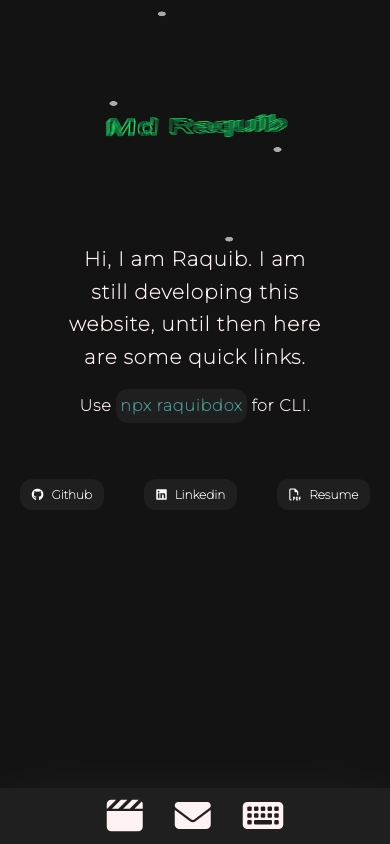
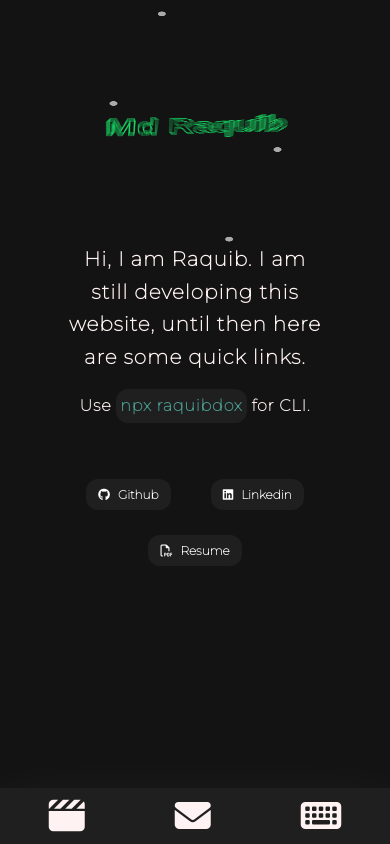
Before and after one commit to RaquibDox/portfolio, a website: page dist/index.html in a window 390 px wide. Drawn offline with Linux system fonts and the light colour scheme; animation ran at ten frames a second.

Commit message:
minor correction in responsiveness

```diff
--- a/dist/index.html
+++ b/dist/index.html
@@ -16,7 +16,7 @@
 </head>
 <body class="bg-darkGray h-full">
     <header class="fixed z-10 bottom-0 bg-semiGray w-full sm:h-20 h-14 sm:sticky sm:top-0 drop-shadow-[0_35px_35px_rgba(225,225,225,0.15)]">
-        <ul class="sm:w-[29rem] h-full m-auto flex flex-row sm:justify-between justify-center items-center gap-8">
+        <ul class="icons sm:w-[29rem] h-full m-auto flex flex-row justify-between items-center">
             <li><a href="https://moviesdox.netlify.app/" target="_blank"><span class="text-gray-100 font-montserrat font-bold text-xl m-0 p-0 hidden sm:inline-block">MoviesDox</span><span class="sm:hidden text-4xl text-red-50"><i class="fa-solid fa-clapperboard"></i></span></a><span class="hidden text-white ml-10 sm:inline-block">/</span></li>
             <li><a href="https://mail.google.com/mail/u/0/?fs=1&tf=cm&source=mailto&to=70raquib@gmail.com" target="_blank"><span class="text-gray-100 font-montserrat font-bold text-xl m-0 p-0 hidden sm:inline-block">Contact</span><span class="sm:hidden text-4xl text-red-50"><i class="fa-solid fa-envelope"></i></span></a><span class="hidden text-white ml-10 sm:inline-block">/</span></li>
             <li><a href="https://type-with-raquib.netlify.app/" target="_blank"><span class="text-gray-100 font-montserrat font-bold text-xl m-0 p-0 hidden sm:inline-block">TypingDox</span><span class="sm:hidden text-4xl text-red-50"><i class="fa-solid fa-keyboard"></i></span></a></li>
@@ -27,7 +27,7 @@
     <main class="relative mt-10 top-[-50px]">
         <h1 class="text-red-50 font-sans font-montserrat tracking-wider leading-relaxed sm:text-4xl text-xl font-black  text-center w-2/3 mx-auto">Hi, I am Raquib. I am still developing this website, until then here are some quick links. </h1>
         <h2 class="mt-4 text-red-50 font-sans font-montserrat tracking-wider leading-relaxed sm:text-2xl font-black text-center w-2/3 mx-auto">Use <span class="text-semiGreen bg-semiGray p-1 rounded-xl inline-block"><a href="https://www.npmjs.com/package/raquibdox?activeTab=readme" target="_blank">npx raquibdox</a></span> for CLI.</h2>
-        <ul class="text-white w-full h-full my-16 sm:mb-0 flex flex-row flex-wrap justify-center items-center gap-10 text-xs sm:text-xl">
+        <ul class=" links text-white h-full my-16 mx-auto sm:mb-0 flex flex-row flex-wrap justify-center items-center gap-10 text-xs sm:text-xl">
             <li><a href="https://github.com/RaquibDox" target="_blank" class="bg-semiGray font-montserrat font-bold px-3 py-2 rounded-xl"><i class="fa-brands fa-github mr-2"></i>Github</a></li>
             <li><a href="https://www.linkedin.com/in/md-raquib-6a410b192/" target="_blank" class="bg-semiGray font-montserrat font-bold px-3 py-2 rounded-xl"><i class="fa-brands fa-linkedin mr-2"></i>Linkedin</a></li>
             <li><a href="https://raquib-dox-resume.netlify.app/MD%20raquib-Resume.pdf" download target="_blank" class="bg-semiGray font-montserrat font-bold px-3 py-2 rounded-xl"><i class="fa-regular fa-file-pdf mr-2"></i>Resume</a></li>
--- a/dist/style.css
+++ b/dist/style.css
@@ -17,12 +17,19 @@
 
   .move-mouse-text {
     position: relative;
-    top: -50px;
+    top: -60px;
     width: 100%;
     letter-spacing: 4px;
     text-align: center;
-    font-weight: bold;
     font-size: 1em;
     font-family: Arial, Helvetica, sans-serif;
-    color: #AAA;
+    color: #5f5f5f;
   }
+
+  .icons{
+    width: 75%;
+  }
+
+  .links{
+    width: 80%;
+  }
```
